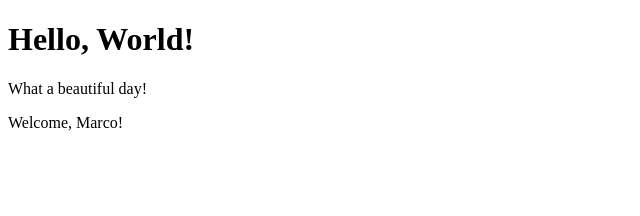
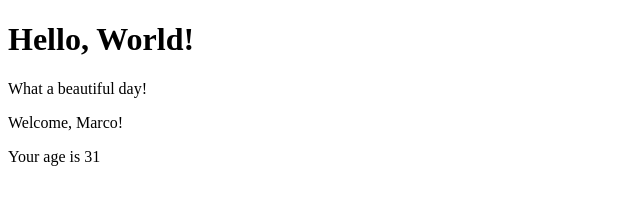
Before and after one commit to msimile/jsx-exercises, a React (Create React App) app in the folder react-exercises/: page / in a window 1280 px wide. Shown: the top 216 px of the page, without its empty margins (0-640 px from the left). Built offline with nearby package versions, Linux system fonts and the light colour scheme.

Commit message:
feat: props-03 complete

```diff
--- a/react-exercises/src/App.js
+++ b/react-exercises/src/App.js
@@ -7,7 +7,7 @@
     return (
       <div>
         <Hello />
-        <Welcome name="Marco" />
+        <Welcome name="Marco" age={31} />
       </div>
     );
   }
--- a/react-exercises/src/Welcome.js
+++ b/react-exercises/src/Welcome.js
@@ -2,10 +2,16 @@
 
 export class Welcome extends React.Component {
   render() {
-    return <p>Welcome, {this.props.name}!</p>;
+    return (
+      <div>
+        <p>Welcome, {this.props.name}!</p>
+        <p>Your age is {this.props.age}</p>
+      </div>
+    );
   }
 }
 
 Welcome.defaultProps = {
   name: "visitor",
+  age: "not defined",
 };
```
